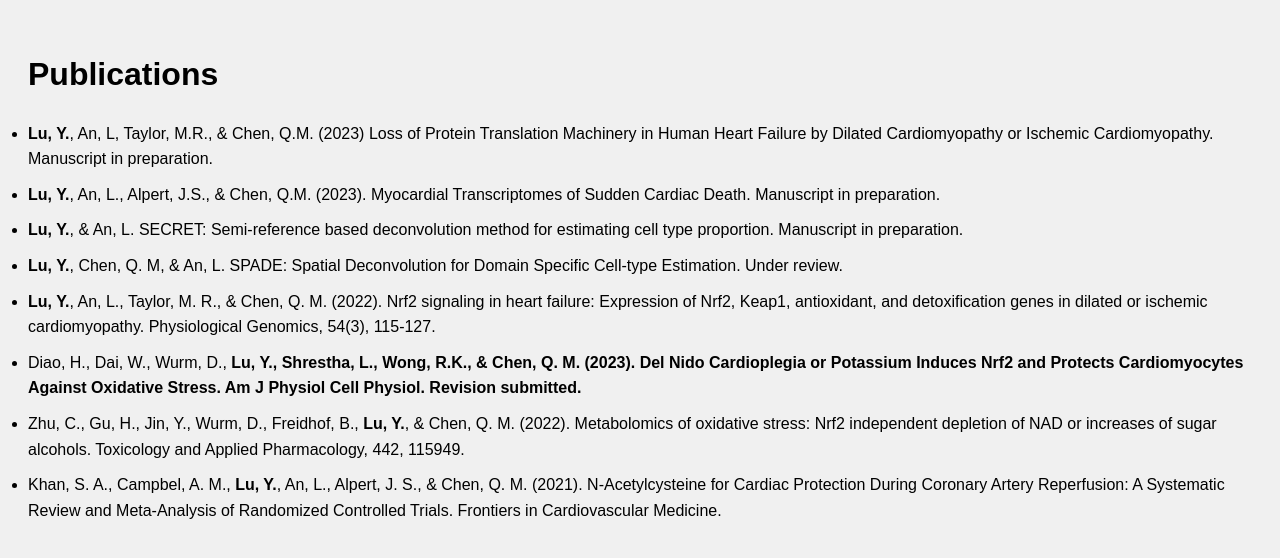
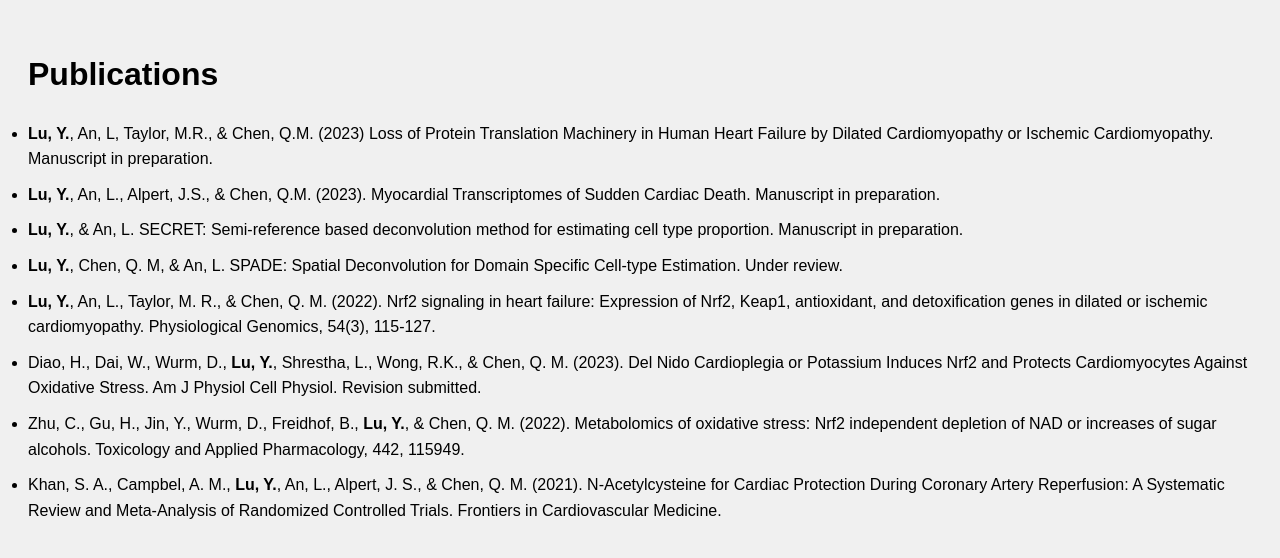
Before and after one commit to YyLu5/yylu5.github.io, a Jekyll site: the page publication.html, which Jekyll copies as it is, in a window 1280 px wide. Shown: the top 558 px of the page. Built offline with Jekyll 4.4.1, drawn with Linux system fonts in a browser that asks for light colours.

Commit message:
Update publication.html

```diff
--- a/publication.html
+++ b/publication.html
@@ -30,6 +30,6 @@
         <li><span style="font-weight: bold;">Lu, Y.</span>, &amp; An, L. SECRET: Semi-reference based deconvolution method for estimating cell type proportion. Manuscript in preparation.</li>
         <li><span style="font-weight: bold;">Lu, Y.</span>, Chen, Q. M, &amp; An, L. SPADE: Spatial Deconvolution for Domain Specific Cell-type Estimation. Under review.</li>
         <li><span style="font-weight: bold;">Lu, Y.</span>, An, L., Taylor, M. R., &amp; Chen, Q. M. (2022). Nrf2 signaling in heart failure: Expression of Nrf2, Keap1, antioxidant, and detoxification genes in dilated or ischemic cardiomyopathy. Physiological Genomics, 54(3), 115-127.</li>
-        <li>Diao, H., Dai, W., Wurm, D., <span style="font-weight: bold;">Lu, Y.<span style="font-weight: bold;">, Shrestha, L., Wong, R.K., &amp; Chen, Q. M. (2023). Del Nido Cardioplegia or Potassium Induces Nrf2 and Protects Cardiomyocytes Against Oxidative Stress. Am J Physiol Cell Physiol. Revision submitted.</li>
+        <li>Diao, H., Dai, W., Wurm, D., <span style="font-weight: bold;">Lu, Y.</span>, Shrestha, L., Wong, R.K., &amp; Chen, Q. M. (2023). Del Nido Cardioplegia or Potassium Induces Nrf2 and Protects Cardiomyocytes Against Oxidative Stress. Am J Physiol Cell Physiol. Revision submitted.</li>
         <li>Zhu, C., Gu, H., Jin, Y., Wurm, D., Freidhof, B., <span style="font-weight: bold;">Lu, Y.</span>, &amp; Chen, Q. M. (2022). Metabolomics of oxidative stress: Nrf2 independent depletion of NAD or increases of sugar alcohols. Toxicology and Applied Pharmacology, 442, 115949.</li>
         <li>Khan, S. A., Campbel, A. M., <span style="font-weight: bold;">Lu, Y.</span>, An, L., Alpert, J. S., &amp; Chen, Q. M. (2021). N-Acetylcysteine for Cardiac Protection During Coronary Artery Reperfusion: A Systematic Review and Meta-Analysis of Randomized Controlled Trials. Frontiers in Cardiovascular Medicine.</li>
```
